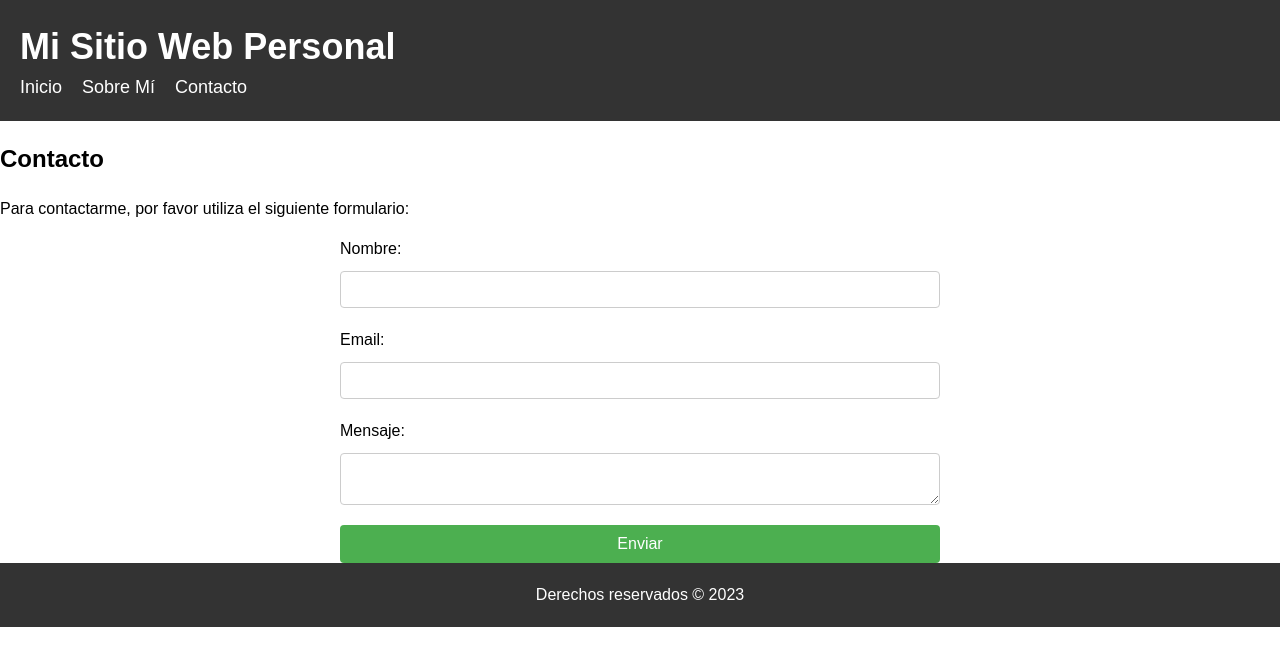
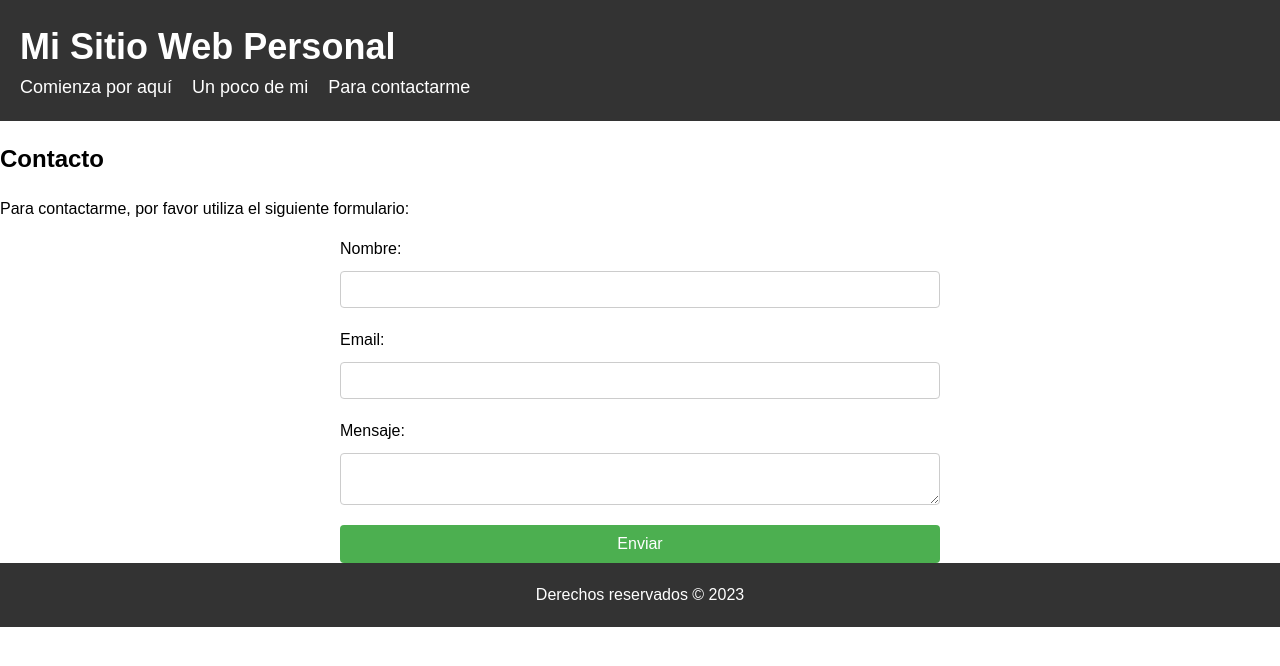
Before and after one commit to FlorenciaBazan1/TrabajoPractico1, a plain HTML site: page contacto.html in a window 1280 px wide. Drawn offline with Linux system fonts and the light colour scheme.

Commit message:
Se modifico el template contacto del proyecto. Se cambio los nombres de cada modulo.

```diff
--- a/contacto.html
+++ b/contacto.html
@@ -9,9 +9,9 @@
       <h1>Mi Sitio Web Personal</h1>
       <nav>
         <ul>
-          <li><a href="index.html">Inicio</a></li>
-          <li><a href="sobre-mi.html">Sobre Mí</a></li>
-          <li><a href="contacto.html">Contacto</a></li>
+          <li><a href="index.html">Comienza por aquí</a></li>
+          <li><a href="sobre-mi.html">Un poco de mi</a></li>
+          <li><a href="contacto.html">Para contactarme</a></li>
         </ul>
       </nav>
     </header>
```
